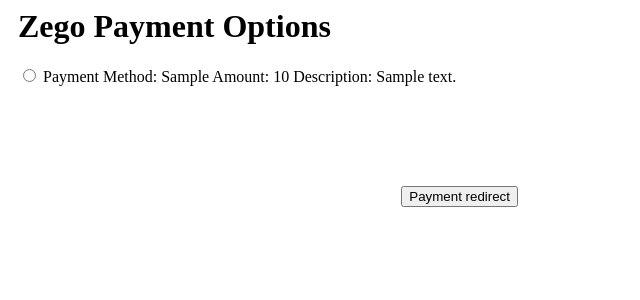
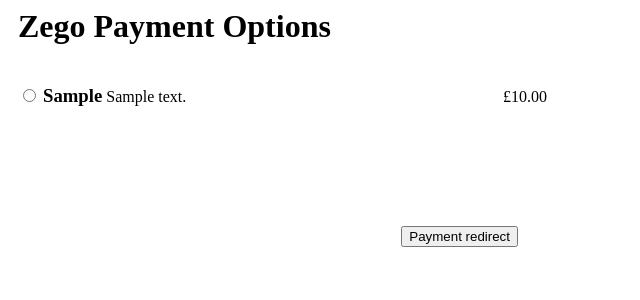
Before and after one commit to Zegocover/checkout-service-poc, a FastAPI app: template app/templates/payment_options.html in a window 1280 px wide. Shown: the top 300 px of the page, without its empty margins (0-640 px from the left). Run offline with FastAPI, Linux system fonts and the light colour scheme; the template is opened without the code that fills it: most values are stand-ins (such as "Sample title", 1, 10 or a date in 2020).

Commit message:
Update payment page formatting

```diff
--- a/app/templates/payment_options.html
+++ b/app/templates/payment_options.html
@@ -20,15 +20,22 @@
         padding-left: 200px;
     }
 
-    .item-description {
-        width: 400px;
+    .amount {
         display: inline-block;
+        text-align: right;
+        width: 100px;
+        vertical-align: center;
     }
 
-    .item-amount {
-        width: 100px;
+    .description {
         display: inline-block;
-        text-align: right;
+        text-align: left;
+        width: 400px;
+        vertical-align: center;
+    }
+
+    h3 {
+        display: inline-block;
     }
 
     .pay {
@@ -46,11 +53,16 @@
 <h1>Zego Payment Options</h1>
 
 {% for p in options_list %}
-<div>
-    <input type="radio" id="{{ p.payment_method }}" name="payment_option" value="{{p.redirect_url}}">
-    <label for="{{ p.payment_method }}"> Payment Method: {{p.payment_method}} Amount: {{p.amount}} Description:
-        {{p.description}} </label><br>
-</div>
+    <div>
+        <input type="radio" id="{{ p.payment_method }}" name="payment_option" value="{{ p.redirect_url }}">
+        <label class="option-label" for="{{ p.payment_method }}">
+            <div class="description">
+                <h3>{{ p.payment_method }}</h3>
+                <span> {{ p.description }} </span>
+            </div>
+            <div class="amount">{{ "£%.2f"|format(p.amount) }}</div>
+        </label><br>
+    </div>
 {% endfor %}
 
 <script type="text/javascript">
```
Also changed, not shown: app/services/payment_option.py (+10 -3 lines).
